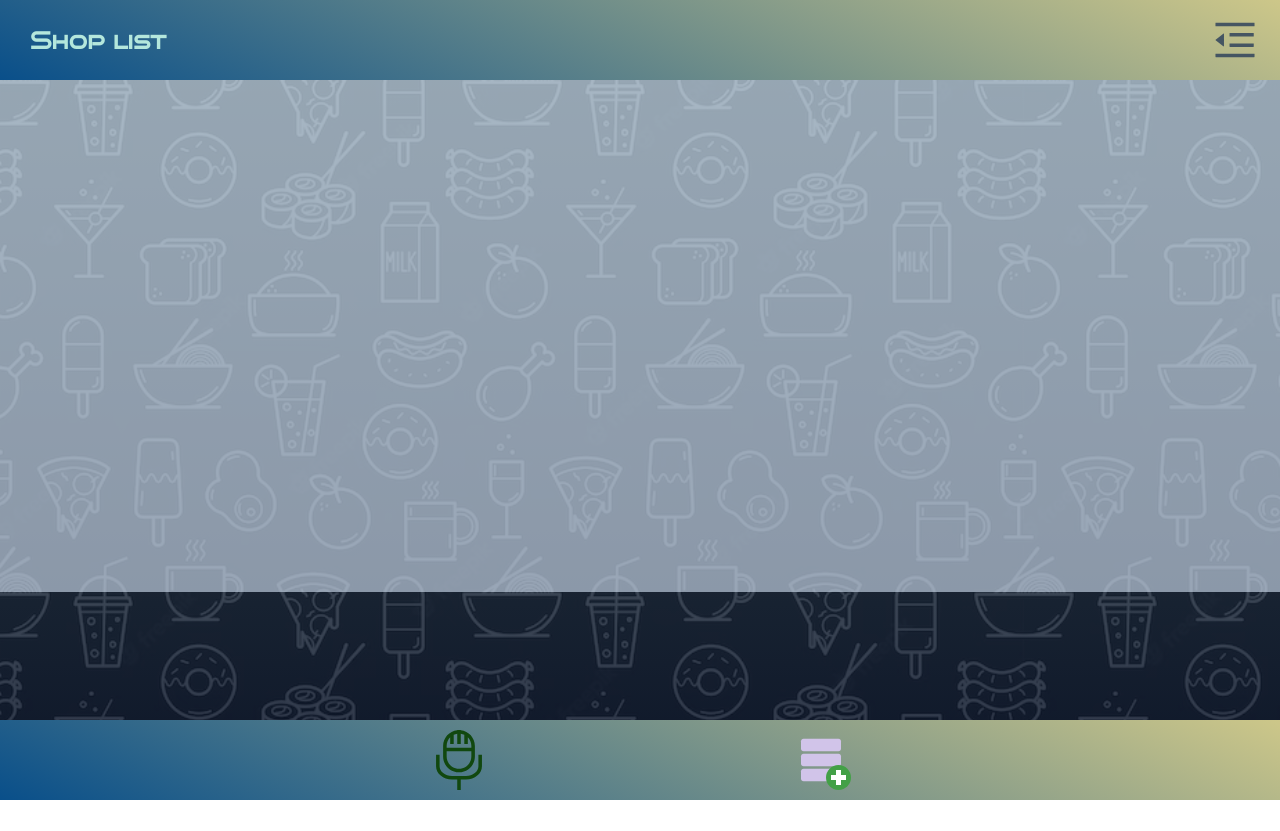
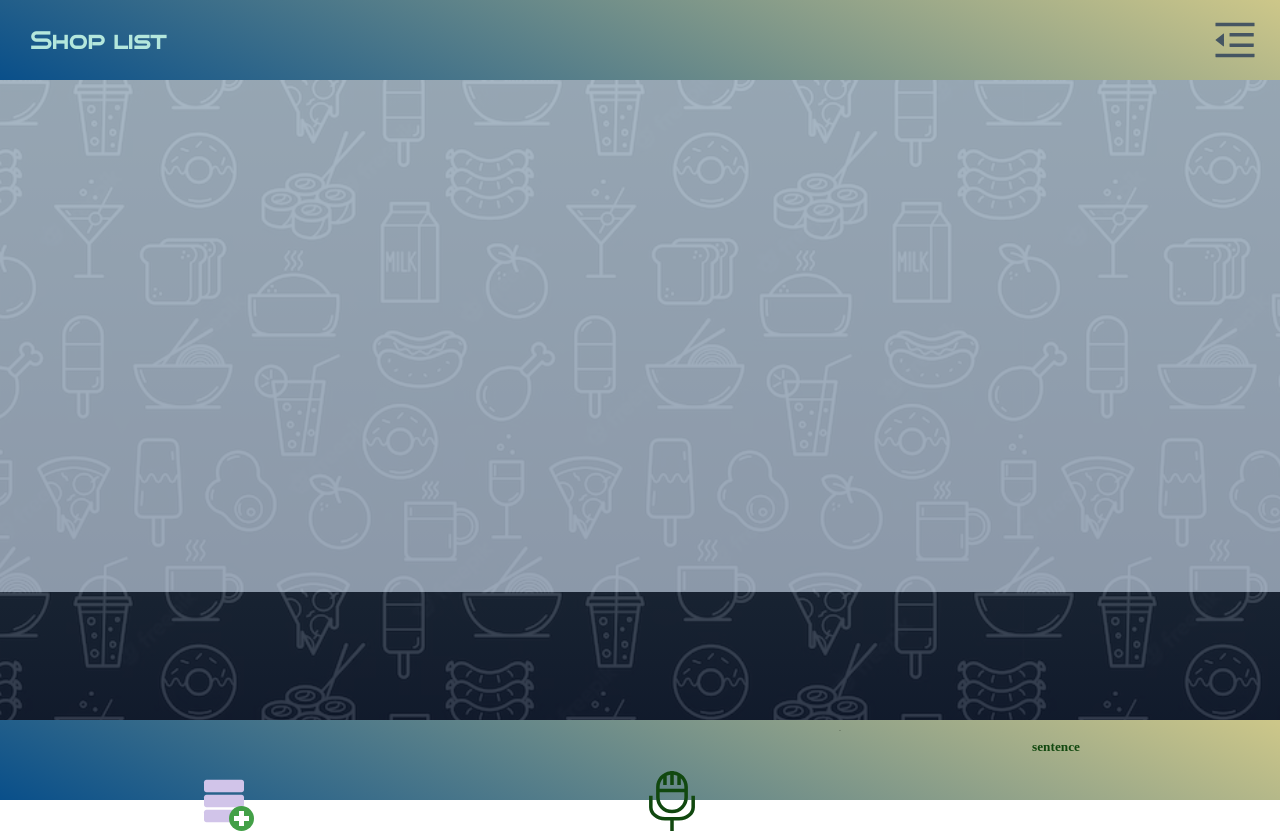
Before and after one commit to YehorSaz/shop-list-v2.1, a React (Create React App) app: page / in a window 1280 px wide. Before the commit the page ends 800 px from the top, so only its background shows below. Built offline with nearby package versions, Linux system fonts and the light colour scheme.

Commit message:
add speech sentence

```diff
--- a/src/App.css
+++ b/src/App.css
@@ -141,19 +141,34 @@ body {
     top: -20%;
     left: 5%;
     transition: 0.4s;
-    /*display: none;*/
 }
 
 .icon__add {
-    margin: auto;
+    width: 100%;
+    display: flex;
+    justify-content: space-around;
+    /*margin: auto;*/
+    margin-top: 4%;
     color: #11480f;
 }
 .icon__close {
     color: #ad4646;
 }
 
-.icon__add__plus {
-    margin-left: -10%;
+
+
+.micro-multi-add {
+    width: 100%;
+    height: 100%;
+    display: flex;
+    flex-direction: column;
+    justify-content: space-around;
+    margin-left: -5%;
+}
+.micro-multi-add h5 {
+    margin-bottom: 10%;
+    text-align: center;
+    color: #11480f;
 }
 
 .enter__button {
--- a/src/components/Footer/Footer.js
+++ b/src/components/Footer/Footer.js
@@ -4,6 +4,7 @@ import {v4 as uuidv4} from "uuid";
 import {IconContext} from "react-icons";
 import {FcAddDatabase} from "react-icons/fc";
 import {TfiMicrophone} from "react-icons/tfi";
+import { HiMiniMicrophone } from "react-icons/hi2";
 import {IoMdClose} from "react-icons/io";
 
 import {useDispatch, useSelector} from "react-redux";
@@ -35,10 +36,10 @@ const Footer = () => {
                     purchase: capitalizeFirstLetter(purchaseForEdit)
                 }
                 dispatch(purchaseActions.setPurchase(newPurchase));
-                clear();
                 setPurchase('');
                 dispatch(purchaseActions.setPurchaseForEdit(''))
                 dispatch(purchaseActions.changeTrigger())
+                clear();
             } else {
                 return []
             }
@@ -67,7 +68,9 @@ const Footer = () => {
 
             <button
                 className={trigger ? 'enter__button' : 'enter__button__hidden'}
-                onClick={newPurchase}
+                onClick={() => {
+                    newPurchase()
+                }}
             >
                 зберегти
             </button>
@@ -76,8 +79,10 @@ const Footer = () => {
                 id={'closeButton'}
                 className={trigger ? 'close__button' : 'close__button__hidden'}
                 onClick={() => {
-                    dispatch(purchaseActions.changeTrigger())
-                    clear()
+                    newPurchase()
+                    // dispatch(purchaseActions.changeTrigger())
+
+                    // clear()
                 }
                 }
             >
@@ -89,6 +94,12 @@ const Footer = () => {
 
             <IconContext.Provider value={{className: 'icon__add', size: 60}}>
 
+                <FcAddDatabase
+
+                    className={'icon__add__plus'} onClick={() =>
+                    dispatch(purchaseActions.changeTrigger())
+                }/>
+
                 <TfiMicrophone
                     onTouchStart={() => {
                         window.oncontextmenu = function (event) {
@@ -98,7 +109,7 @@ const Footer = () => {
                         }
                         // dispatch(purchaseActions.changeTrigger())
                         timeOut = setTimeout(() => {
-                            speech(dispatch)
+                            speech(dispatch, false)
                         }, 500)
                     }}
                     onTouchEnd={() => {
@@ -106,12 +117,27 @@ const Footer = () => {
                         clear()
                     }}
                 />
+                <div className={'micro-multi-add'}
+                     onTouchStart={() => {
+                         window.oncontextmenu = function (event) {
+                             event.preventDefault();
+                             event.stopPropagation();
+                             return false;
+                         }
+                         // dispatch(purchaseActions.changeTrigger())
+                         timeOut = setTimeout(() => {
+                             speech(dispatch, true)
+                         }, 500)
+                     }}
+                     onTouchEnd={() => {
+                         clearTimeout(timeOut)
+                         clear()
+                     }}
+                >
+                    <HiMiniMicrophone style={{position: 'relative', top: '10'}}/>
+                    <br/><h5>sentence</h5>
+                </div>
 
-                <FcAddDatabase
-
-                    className={'icon__add__plus'} onClick={() =>
-                    dispatch(purchaseActions.changeTrigger())
-                }/>
 
             </IconContext.Provider>
         </div>
--- a/src/speech/speech.js
+++ b/src/speech/speech.js
@@ -2,7 +2,7 @@ import {v4 as uuidv4} from "uuid";
 
 import {purchaseActions} from "../redux/slices";
 
-const speech = (dispatch) => {
+const speech = (dispatch, multiInput) => {
 
     let SpeechRecognition =
             window.SpeechRecognition || window.webkitSpeechRecognition,
@@ -20,15 +20,23 @@ const speech = (dispatch) => {
         const purchase = event.results[0][0].transcript;
 
         if (event.results[0].isFinal) {
-            const purchaseArr = purchase.split(' ')
-            for (const item of purchaseArr) {
+            if (!multiInput) {
+                const purchaseArr = purchase.split(' ')
+                for (const item of purchaseArr) {
+                    const newPurchase = {
+                        id: uuidv4(),
+                        purchase: item
+                    }
+                    dispatch(purchaseActions.setPurchase(newPurchase))
+                }
+            }
+            else {
                 const newPurchase = {
                     id: uuidv4(),
-                    purchase: item
+                    purchase: purchase
                 }
                 dispatch(purchaseActions.setPurchase(newPurchase))
             }
-
 
         }
     }
```
